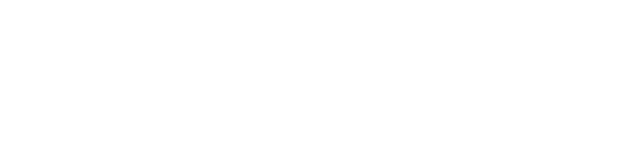
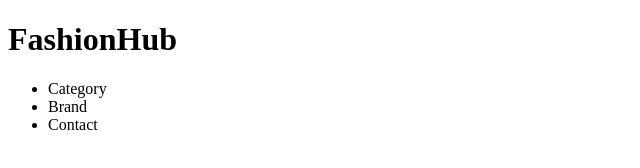
Before and after one commit to Vanessa082/fashion-hub-ecommerce-website, a plain HTML site: page index.html in a window 1280 px wide. Shown: the whole page, without its empty margins (0-640 px from the left). Drawn offline with Linux system fonts and the light colour scheme.

Commit message:
worked on the header ul section

```diff
--- a/index.html
+++ b/index.html
@@ -7,6 +7,14 @@
   <title>fashion-hub-e-commerce-website</title>
 </head>
 <body>
+  <header>
+    <h1>FashionHub</h1>
+    <ul>
+      <li>Category</li>
+      <li>Brand</li>
+      <li>Contact</li>
+    </ul>
+  </header>
   <script src="assets/script/index.js" type="module"></script>
 </body>
 </html>
```
